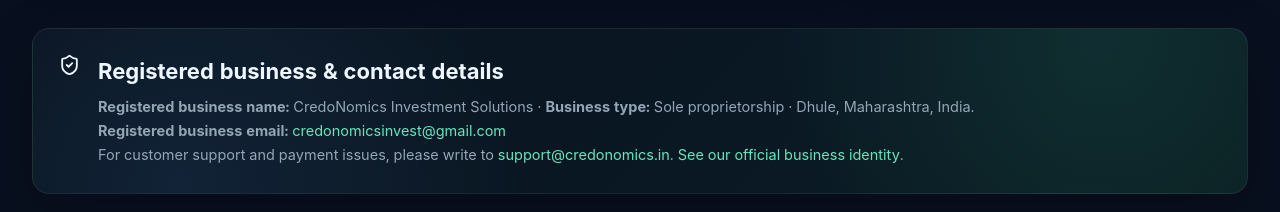
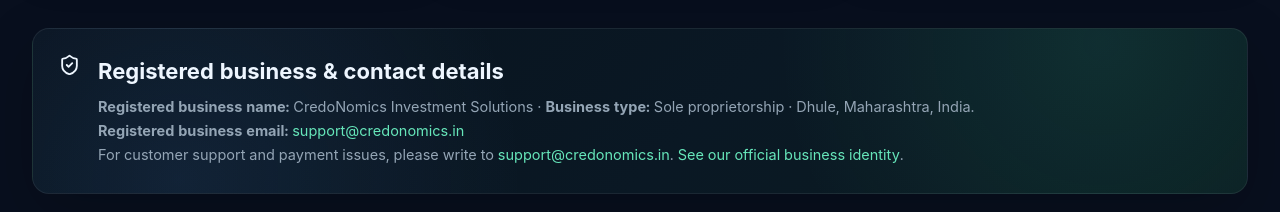
Before and after one commit to aqdas1820/credonomics-site, a Next.js app: page /contact in a window 1280 px wide. Shown: the part 980-1192 px from the top of the page. Built offline with nearby package versions, Linux system fonts and the light colour scheme; no server answers.

Commit message:
Use privacy-safe public business contact

```diff
--- a/app/data/site-identity.ts
+++ b/app/data/site-identity.ts
@@ -6,7 +6,7 @@ export const siteIdentity = {
   description:
     'India-focused financial research platform covering equities, IPO intelligence, mutual-fund portfolio analytics, credit-card economics and transparent decision tools.',
   email: 'hello@credonomics.in',
-  registeredBusinessEmail: 'credonomicsinvest@gmail.com',
+  registeredBusinessEmail: 'support@credonomics.in',
   phoneDisplay: '02562 455327',
   phoneInternational: '+91-2562-455327',
   instagram: 'https://www.instagram.com/credonomics.in/',
```
